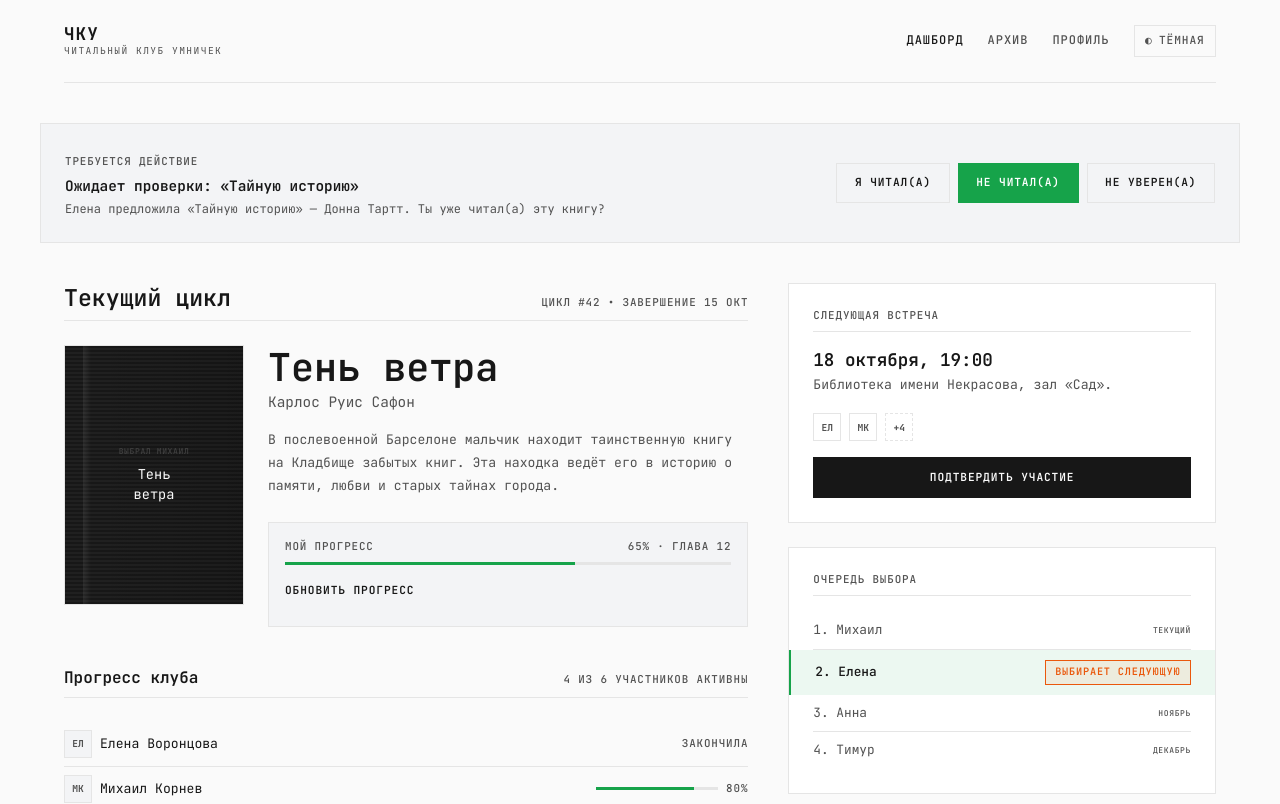
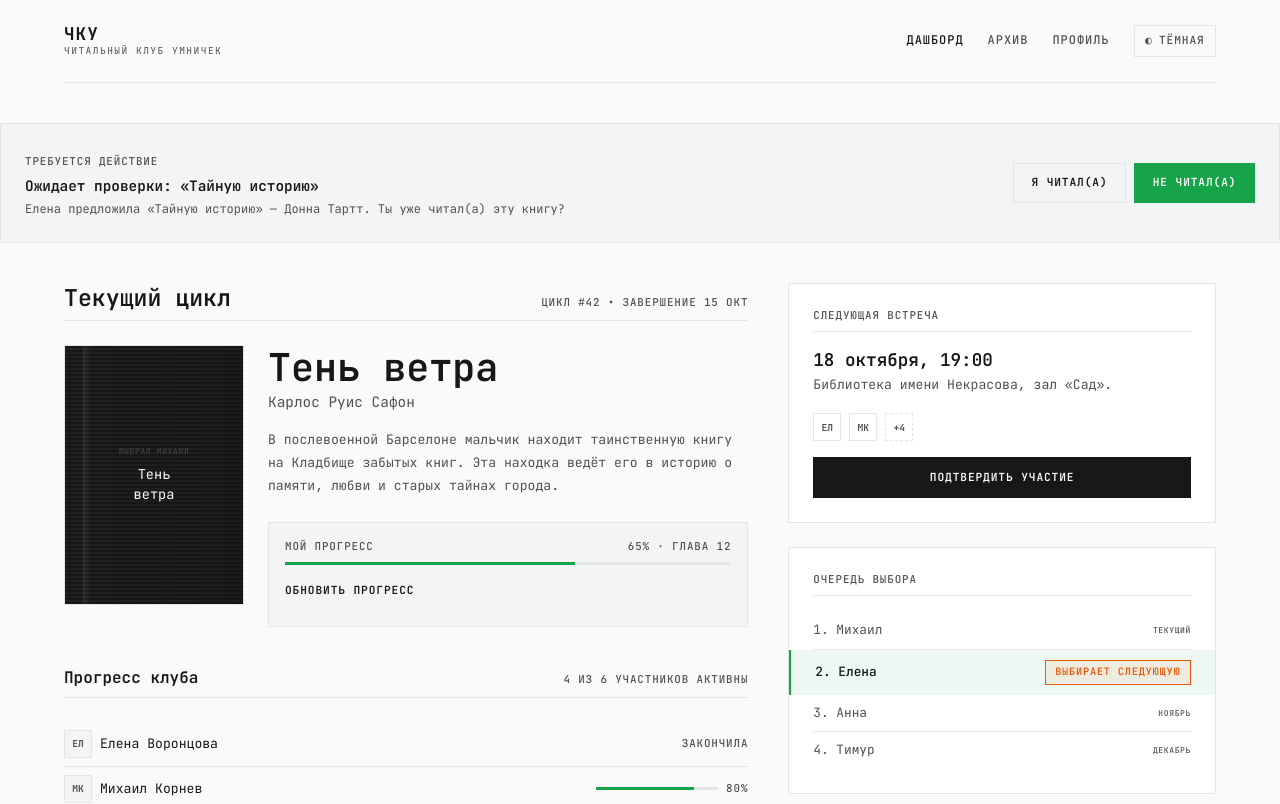
Before and after one commit to abstract-point/chku, a Vue app in the folder apps/chku-frontend/: page / in a window 1280 px wide. Shown: the top 804 px of the page. Built offline with nearby package versions, Linux system fonts and the light colour scheme; the HTML template or start-up script is replaced by a standard one.

Commit message:
Update verification banner layout and remove unsure option

```diff
--- a/apps/chku-frontend/src/components/dashboard/BookCandidateVerificationBanner.vue
+++ b/apps/chku-frontend/src/components/dashboard/BookCandidateVerificationBanner.vue
@@ -7,7 +7,7 @@ defineProps<{
 </script>
 
 <template lang="pug">
-section.book-candidate-banner.container(aria-labelledby="verification-title")
+section.book-candidate-banner(aria-labelledby="verification-title")
   div
     span.label-text.book-candidate-banner__label Требуется действие
     h2#verification-title.book-candidate-banner__title Ожидает проверки: «{{ choice.bookTitle }}»
@@ -16,7 +16,6 @@ section.book-candidate-banner.container(aria-labelledby="verification-title")
   .book-candidate-banner__actions
     button.button.button--secondary.label-text(type="button") Я читал(а)
     button.button.button--inverted.label-text(type="button") Не читал(а)
-    button.button.button--secondary.label-text(type="button") Не уверен(а)
 </template>
 
 <style scoped>
@@ -26,8 +25,7 @@ section.book-candidate-banner.container(aria-labelledby="verification-title")
   justify-content: space-between;
   gap: var(--space-lg);
   margin-bottom: var(--space-xl);
-  padding-top: var(--space-lg);
-  padding-bottom: var(--space-lg);
+  padding: var(--space-lg);
   border: var(--border-width) solid var(--border);
   background: var(--bg-panel);
   color: var(--text-main);
```
